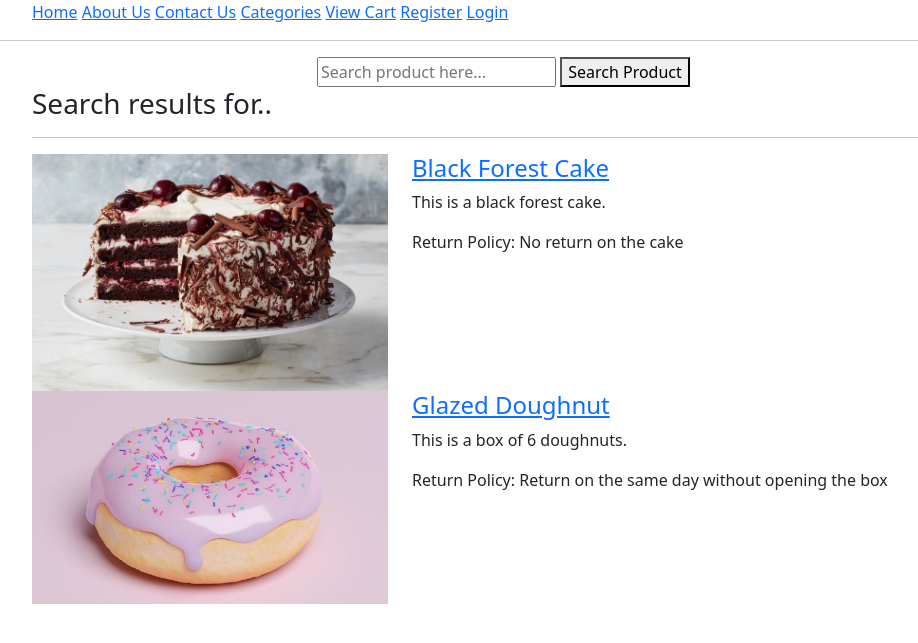
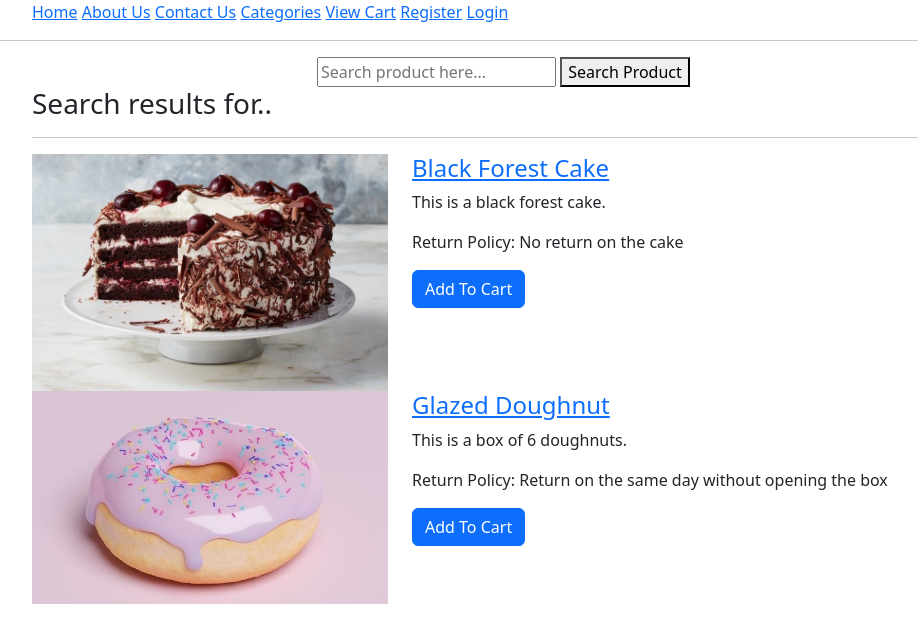
Before and after one commit to Zenzo41/ecomproject, a Django app: template templates/search.html in a window 1280 px wide. Shown: the top 643 px of the page, without its empty margins (50-968 px from the left). Run offline with Django 4.2, Linux system fonts and the light colour scheme; the template is opened without the code that fills it: values that come from a table or form of the project are taken from there, others are empty; data comes from the database, SQL or seed files in the repository; both versions use the stored data as it was after the commit.

Commit message:
add to cart button in the search page

```diff
--- a/templates/search.html
+++ b/templates/search.html
@@ -18,6 +18,7 @@
                     <h4><a href="{% url 'ecomapp:productdetail' result.slug%}">{{result.title}}</a></h4>
                     <p>{{result.description | truncatewords:50}}</p>
                     <p>Return Policy: {{result.return_policy }}</p>
+                    <p><a href="{% url 'ecomapp:addtocart' result.id %}" class="btn btn-primary">Add To Cart </a></p>
                 </div>
             </div>
             {% endfor %}
```
Also changed, not shown: db.sqlite3.
